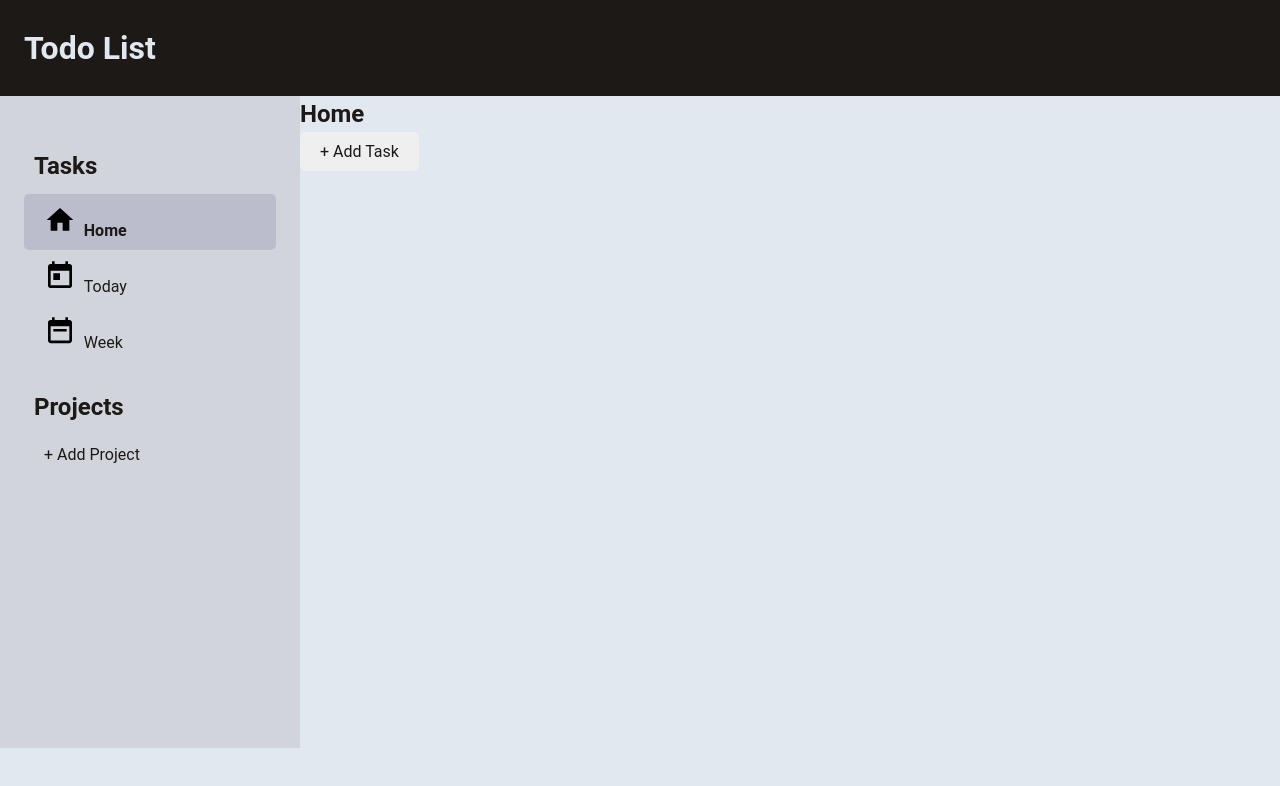
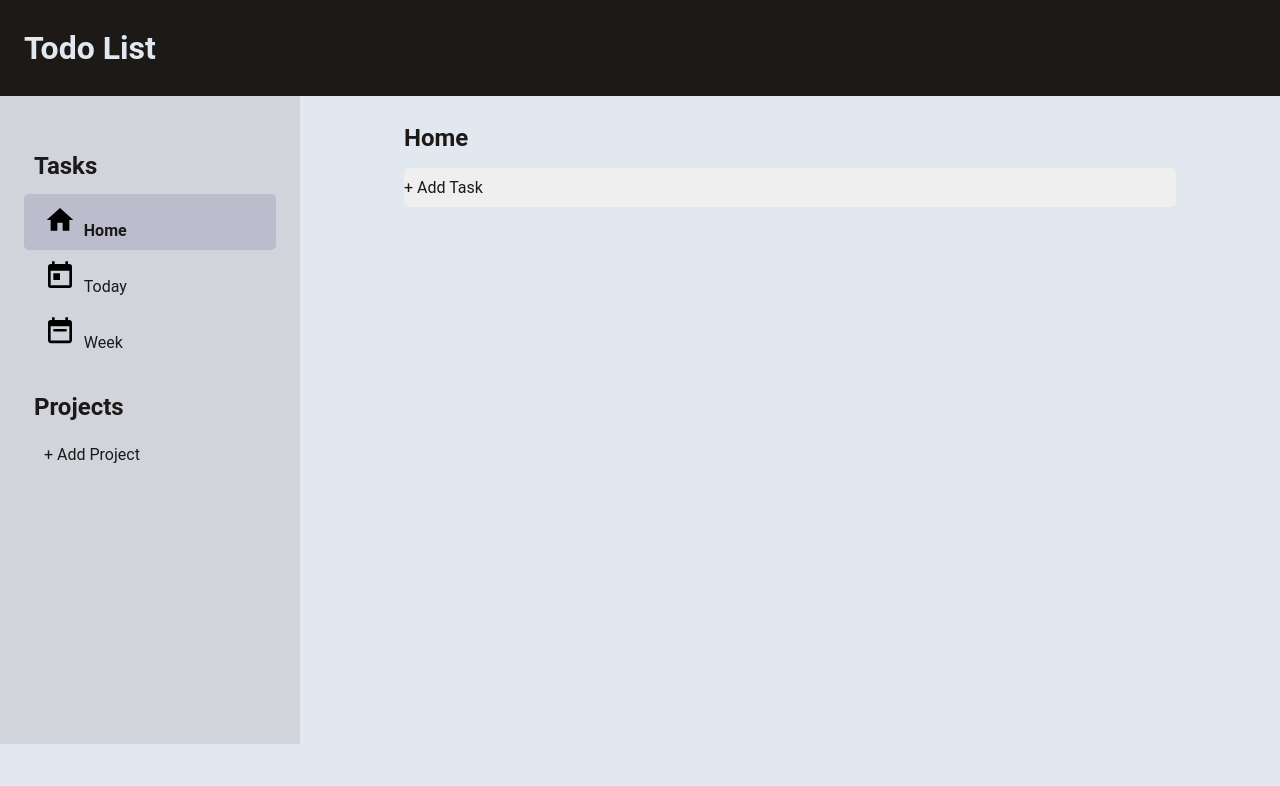
Before and after one commit to coed95/todo-list, a website built with webpack: page src/index.html in a window 1280 px wide. Built offline with nearby package versions, Linux system fonts and the light colour scheme.

Commit message:
Update content styling

```diff
--- a/src/css/main.css
+++ b/src/css/main.css
@@ -1,38 +1,4 @@
-.main {
-    display: flex;
-    min-height: calc(100vh - 100px - 48px);
-}
-
-.nav {
-    background-color: var(--secondary-light);
-    min-width: 250px;
-    padding: 24px;
-    width: 300px;
-}
-
-.nav h1 {
-    margin-top: 18px;
-    padding: 10px;
-}
-
-.nav .button-nav {
-    background-color: var(--secondary-light);
-    text-align: left;
-    transition: background-color 0.2s ease;
-}
-
-.nav .button-nav.active {
-    font-weight: bold;
-}
-
-.nav .button-nav.active,
-.nav .button-nav:hover {
-    background-color: var(--button-active);
-}
-
-.nav .img {
-    width: 15%;
-}
+/* modal */
 
 .project-modal,
 .task-modal {
@@ -72,6 +38,7 @@
     justify-content: space-between;
     height: 15%;
     margin-bottom: 12px;
+    overflow: hidden;
     padding: 12px;
     width: 100%;
 }
@@ -122,3 +89,58 @@
     margin-bottom: 24px;
     width: 90%;
 }
+
+/* nav */
+
+.nav {
+    background-color: var(--secondary-light);
+    min-width: 250px;
+    padding: 24px;
+    width: 300px;
+}
+
+.nav h1 {
+    margin-top: 18px;
+    padding: 10px;
+}
+
+.nav .button-nav {
+    background-color: var(--secondary-light);
+    text-align: left;
+    transition: background-color 0.2s ease;
+}
+
+.nav .button-nav.active {
+    font-weight: bold;
+}
+
+.nav .button-nav.active,
+.nav .button-nav:hover {
+    background-color: var(--button-active);
+}
+
+.nav .img {
+    width: 15%;
+}
+
+/* main */
+
+.main {
+    display: flex;
+    min-height: calc(100vh - 104px - 48px);
+}
+
+.content {
+    margin: 0 auto;
+    padding: 24px 64px;
+    width: 900px;
+}
+
+.content .content-title {
+    margin-bottom: 12px;
+}
+
+.content .button-add-task {
+    padding-left: 0;
+    text-align: left;
+}
```
